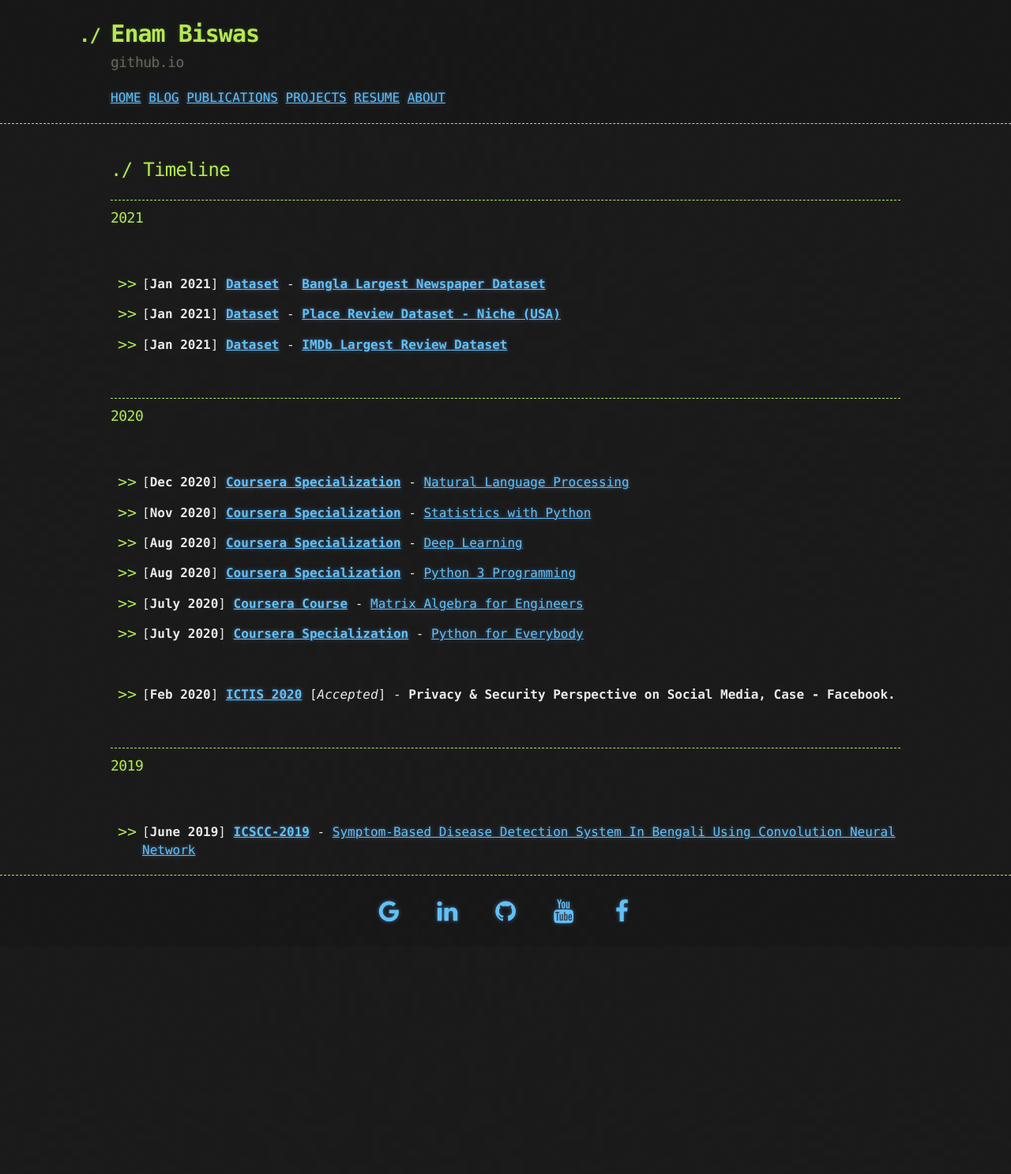
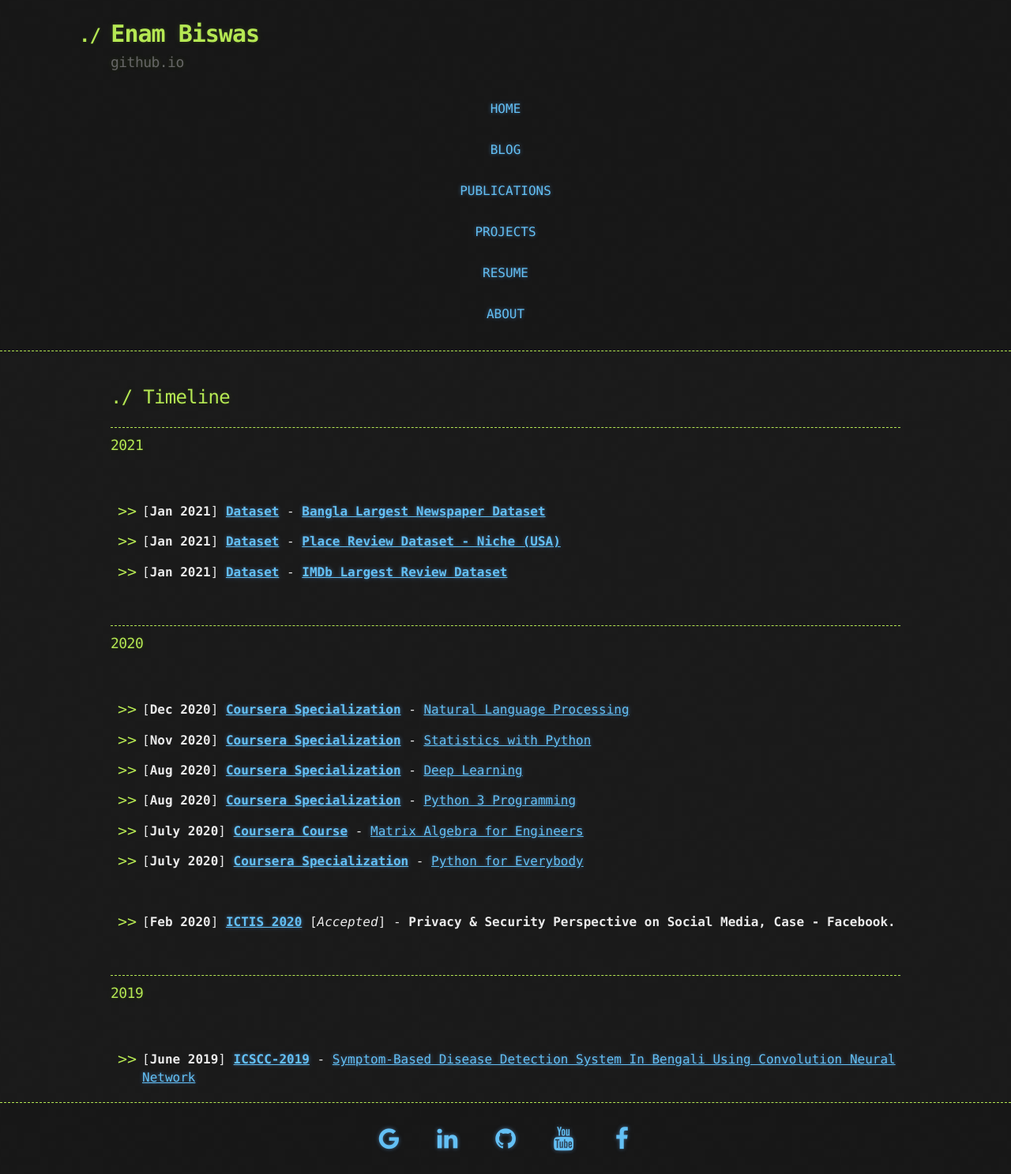
Before and after one commit to e-biswas/e-biswas.github.io, a Jekyll site: the page built from index.md, in a window 1280 px wide. Shown: the whole page at 79% size. Built offline with Jekyll 4.4.1, drawn with Linux system fonts in a browser that asks for light colours; our own code applies the rules of GitHub Pages for plain Markdown files; before the commit the page ends 1199 px from its top, so only the background shows below that.

Commit message:
Update footer.css

```diff
--- a/assets/css/footer.css
+++ b/assets/css/footer.css
@@ -18,7 +18,7 @@
   padding: 20px 0;
 }
 
-a .nav-header{
+.nav-header {
   display: block;
   text-align: center;
   padding: 14px 16px;
```
